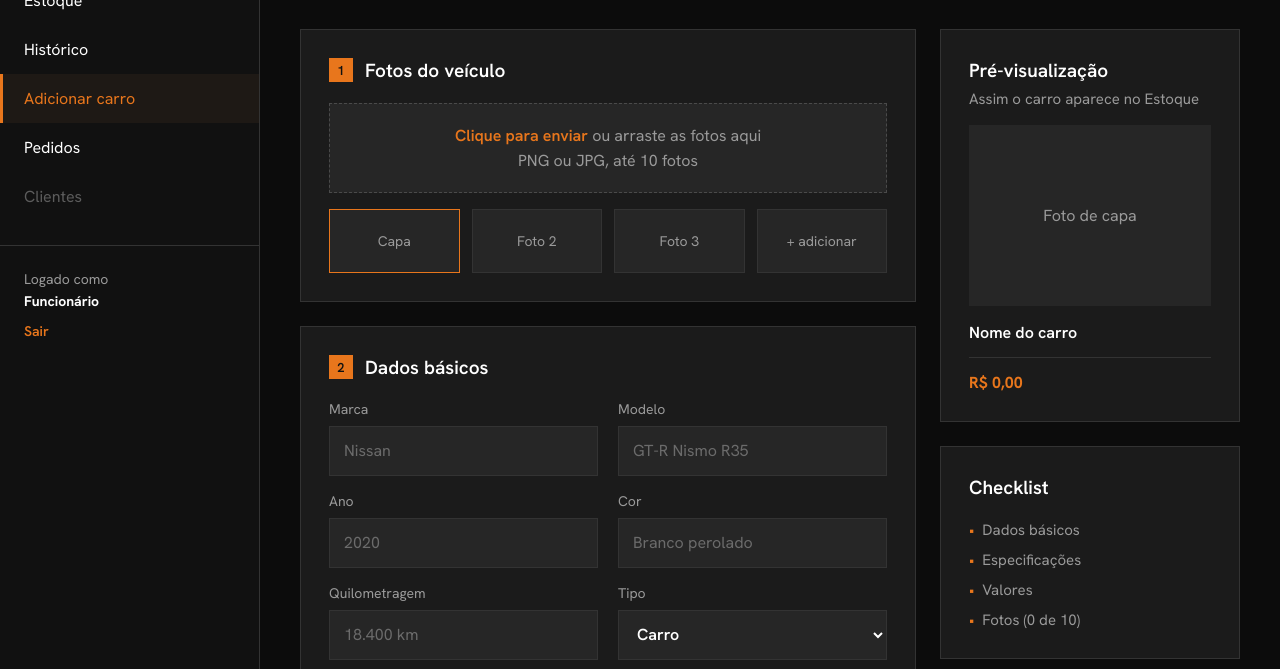
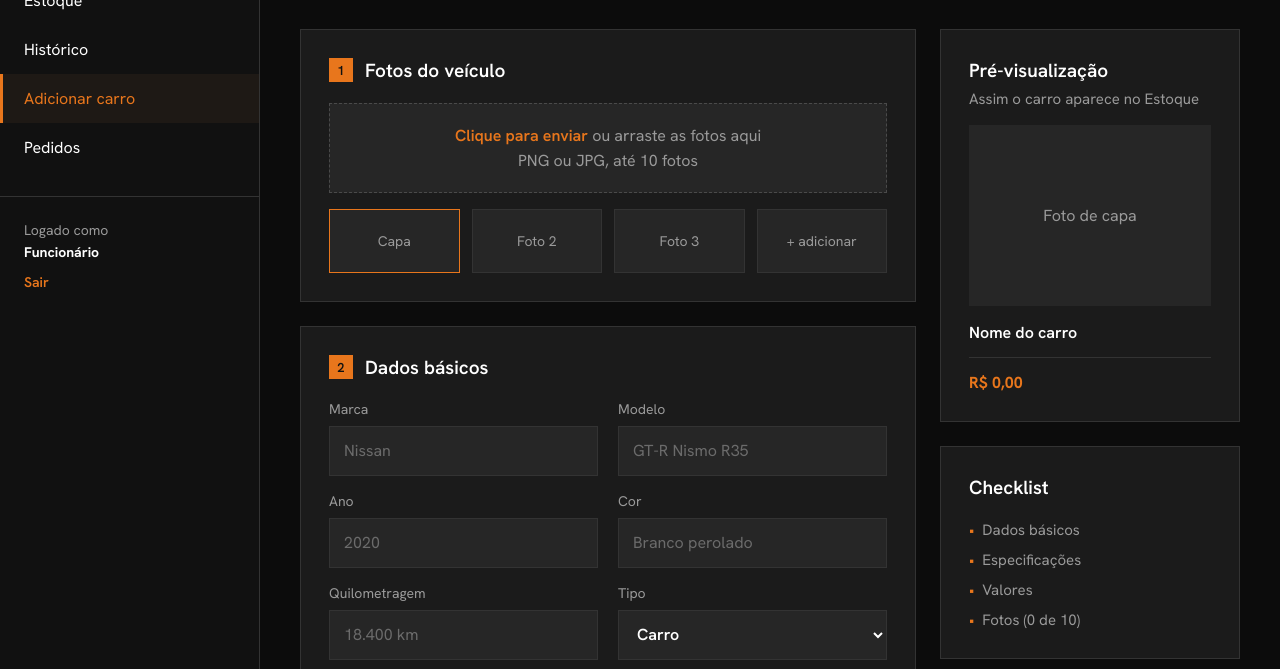
Before and after one commit to ped-rodrigues/modelo-ger-estoque, a plain HTML site: page pages/painel.html in a window 1280 px wide. Shown: the part 131-800 px from the top of the page. Drawn offline with Linux system fonts and the light colour scheme.

Commit message:
feat: remove a aba Clientes do painel
- Tira o item desabilitado Clientes do menu lateral
- Apaga o CSS que só servia a ele e a menção na explicação do código

Co-Authored-By: Claude Opus 5.5 <noreply@anthropic.com>

```diff
--- a/css/site.css
+++ b/css/site.css
@@ -1436,15 +1436,13 @@ h1, h2, h3, p {
 .painel__area { margin: 6px 0 32px; padding: 0 24px; font-size: 14px; color: var(--k-texto-fraco); }
 .painel__menu nav { display: flex; flex-direction: column; padding-bottom: 24px; border-bottom: 1px solid var(--k-borda); }
 
-.painel__menu nav a,
-.painel__menu nav span {
+.painel__menu nav a {
   padding: 14px 24px 14px 21px;
   border-left: 3px solid transparent;
   font-size: 16px;
 }
 
 .painel__menu nav a:hover { background: #1a1a1a; }
-.painel__menu nav span { color: #5c5c5c; }
 
 .painel__menu nav [aria-current="page"] {
   border-left-color: var(--k-laranja);
--- a/pages/painel.html
+++ b/pages/painel.html
@@ -20,7 +20,6 @@
         <a href="historico.html">Histórico</a>
         <a href="painel.html" aria-current="page">Adicionar carro</a>
         <a href="pedido.html">Pedidos</a>
-        <span aria-disabled="true">Clientes</span>
       </nav>
       <p class="painel__logado">Logado como <b id="perfil-logado">Funcionário</b> <a href="login.html">Sair</a></p>
     </aside>
```
Also changed, not shown: pages/dashboard.html (+0 -1 lines), pages/historico.html (+0 -1 lines), pages/produtos.html (+0 -1 lines), 1 other file.
